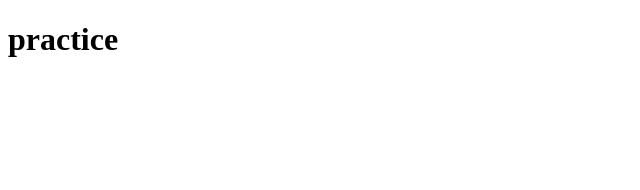
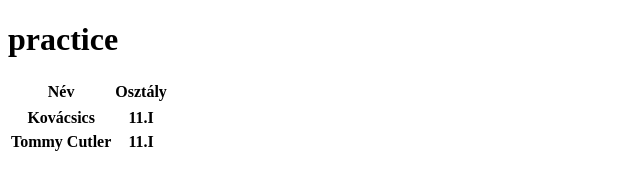
Before and after one commit to Ciganyslayer/Web-program, a plain HTML site: page index.html in a window 1280 px wide. Shown: the whole page, without its empty margins (0-640 px from the left). Drawn offline with Linux system fonts and the light colour scheme.

Commit message:
Update index.html

```diff
--- a/index.html
+++ b/index.html
@@ -7,5 +7,25 @@
 </head>
 <body>
     <h1>practice</h1>
+    <table>
+        <tr>
+            <thead>
+                <th>Név</th>
+                <th>Osztály</th>
+            </thead>
+        </tr>
+        <tr>
+            <thead>
+                <th>Kovácsics</th>
+                <th>11.I</th>
+            </thead>
+        </tr>
+        <tr>
+            <thead>
+                <th>Tommy Cutler</th>
+                <th>11.I</th>
+            </thead>
+        </tr>
+    </table>
 </body>
 </html>
```
